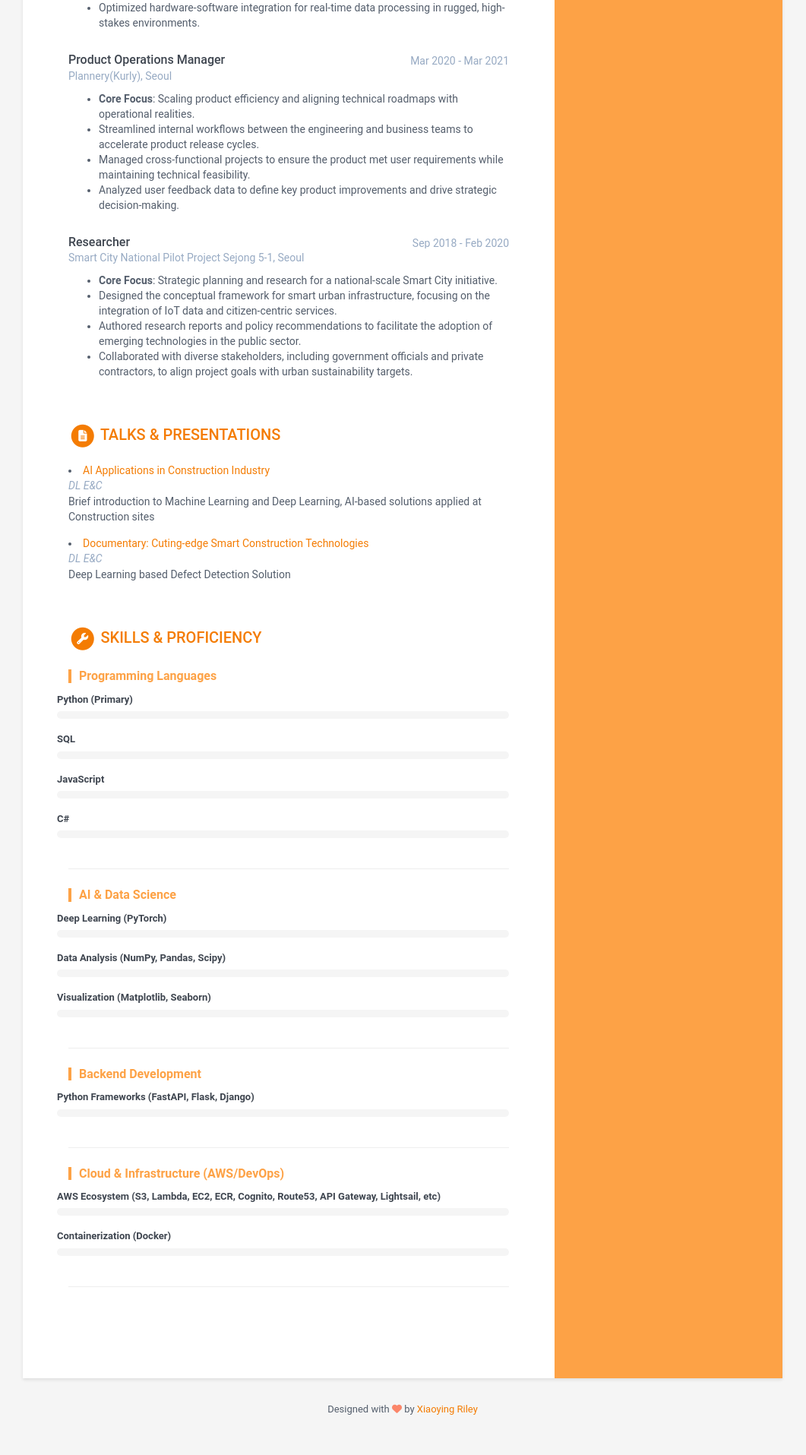
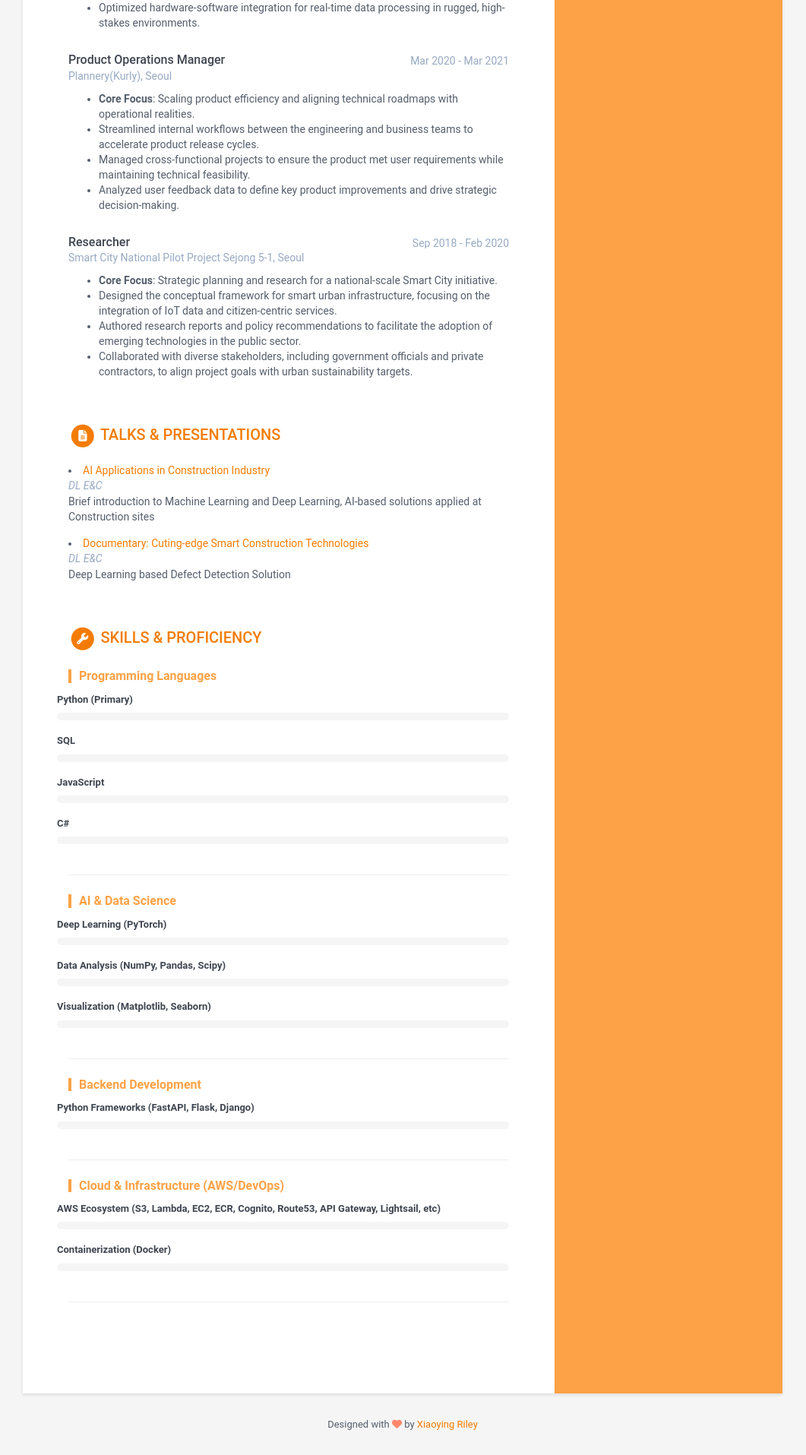
Before and after one commit to nanunzoey/nanunzoey.github.io, a Jekyll site: the page built from index.html, in a window 1280 px wide. Shown: the part 2097-4012 px from the top of the page at 76% size, without its empty margins (110-1171 px from the left). Built offline with Jekyll 4.4.1, drawn with Linux system fonts in a browser that asks for light colours; nearby versions of some CDN libraries; library files that are not in the unit come from our copies.

Commit message:
Update _responsive.scss

```diff
--- a/_sass/_responsive.scss
+++ b/_sass/_responsive.scss
@@ -1,63 +1,53 @@
-/* Extra small devices (phones, less than 768px) */
+/* --- 기본 레이아웃 유지 --- */
 @media (max-width: 767px) {
-  body {
-    padding: 0;
+  body { padding: 0; }
+  .sidebar-wrapper { position: static; width: inherit; }
+  .wrapper { display: block; }
+  .main-wrapper { padding: 30px; }
+  .main-wrapper .time { position: static; display: block; margin-top: 5px; }
+  .main-wrapper .upper-row { margin-bottom: 0; }
 }
 
-  .sidebar-wrapper {
-    position: static;
-    width: inherit;
+/* --- Skillset 정렬 문제 해결 (핵심) --- */
+.skillset .item {
+  clear: both;      /* float 해제 */
+  display: block;   /* 블록 요소로 강제 */
+  width: 100%;      /* 전체 너비 사용 */
+  margin-bottom: 20px;
 }
 
-  .wrapper {
-    display: block;
-  }
-
-  .main-wrapper {
-    padding: 30px;
-  }
-
-  .main-wrapper .time {
-    position: static;
-    display: block;
-    margin-top: 5px;
-  }
-
-  .main-wrapper .upper-row {
-    margin-bottom: 0;
-  }
-}
-/* Small devices (tablets, 768px and up) */
-@media (min-width: 768px) {
-}
-
-/* Medium devices (desktops, 992px and up) */
-@media (min-width: 992px) {
 .skillset .level-title {
-    float: none;
-    width: 100%;
-    margin-bottom: 10;
+  display: block;   /* 제목을 한 줄 전체 차지하게 */
+  float: none !important;
+  width: 100% !important;
+  margin-bottom: 10px;
+  text-align: left;
 }
 
 .skillset .level-bar {
-    width: 100%;
-    float: none;
-    position: relative;
-    top: 0px;
+  display: block;   /* 바를 한 줄 전체 차지하게 */
+  float: none !important;
+  width: 100% !important;
+  clear: both;
+}
+
+/* --- 레벨 바 애니메이션 및 퍼센티지 표현 --- */
+.skillset .level-bar-inner {
+  height: 100%;
+  background: #54B689; /* 혹은 변수 사용 */
+  display: block;
+  -webkit-transition: width 1.5s ease-in-out;
+  -moz-transition: width 1.5s ease-in-out;
+  -o-transition: width 1.5s ease-in-out;
+  transition: width 1.5s ease-in-out;
+}
+
+/* 데스크톱에서 억지로 띄워져 있는 float 값 제거 */
+@media (min-width: 992px) {
+  .skillset .level-title,
+  .skillset .level-bar {
+    float: none !important;
+    width: 100% !important;
+    position: static;
   }
 }
-
-.skillset .level-bar-inner {
-  -webkit-transition: width 2s ease-in-out;
-  -moz-transition: width 2s ease-in-out;
-  -o-transition: width 2s ease-in-out;
-  transition: width 2s ease-in-out;
-}
-
-/* Large devices (large desktops, 1200px and up) */
-@media (min-width: 1200px) {
-}
-
-/* Ex-Large devices (large desktops, 1200px and up) */
-@media (min-width: 1400px) {
-}
```
Lines whose indentation alone changed are shown as unchanged.
